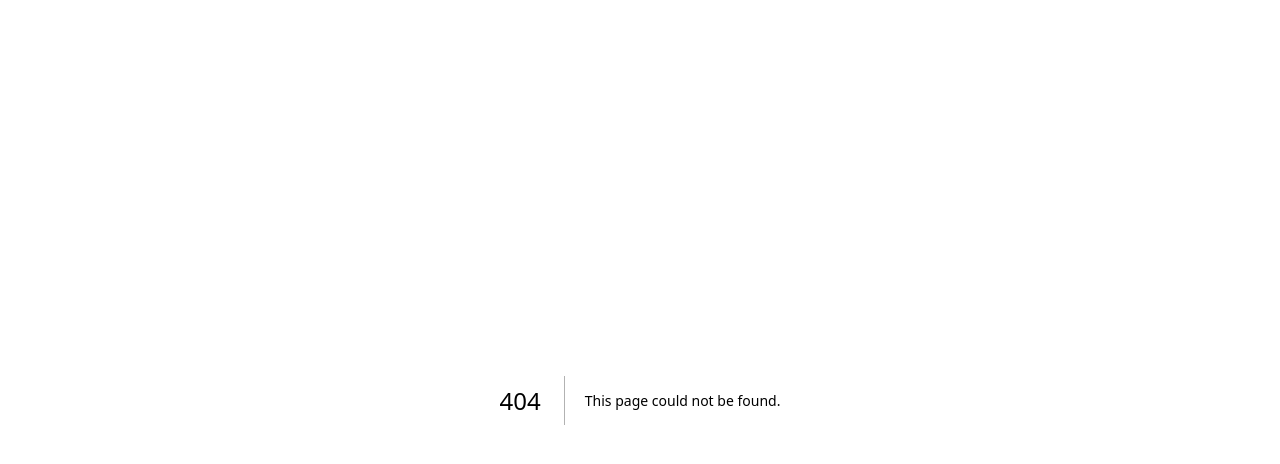
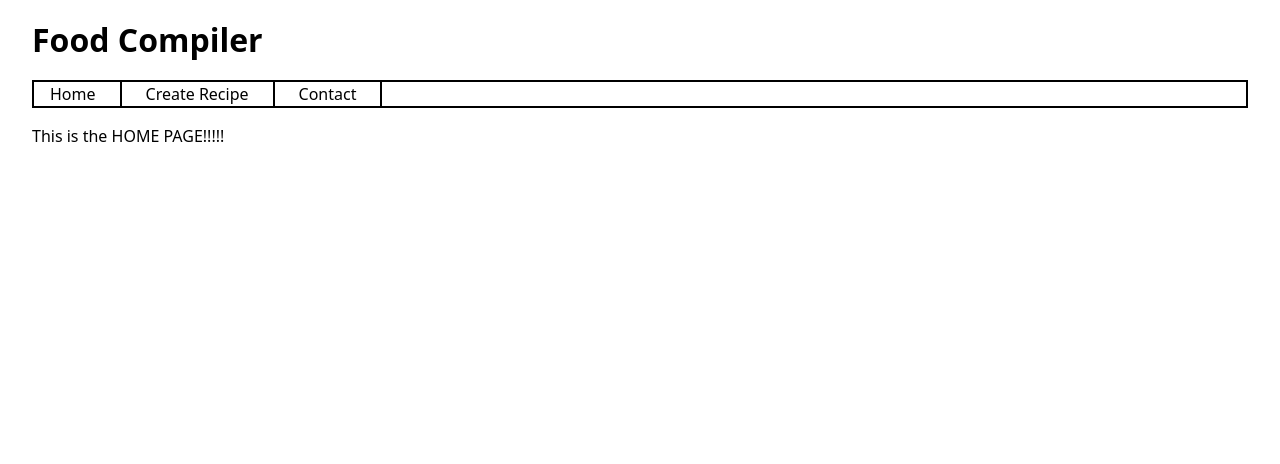
Before and after one commit to YYY2383/FYP, a Next.js app: page / in a window 1280 px wide. Before the commit this address had no page. Shown: the top 464 px of the page. Built offline with nearby package versions, Linux system fonts and the light colour scheme.

Commit message:
fix loading

```diff
--- /dev/null
+++ b/app/page.tsx
@@ -0,0 +1,29 @@
+"use client";
+import React from "react"
+import Navbar from "../components/navbar"
+
+
+export default function Home() {
+
+
+  return (
+    <main className='main'>
+      <div className='container'>
+        <h1 className="appName">Food Compiler</h1>
+
+        <div className = 'body'>
+          <div>
+            <Navbar />
+          </div>
+
+          <div className = 'head'>
+            <h2>This is the HOME PAGE!!!!!</h2>
+
+          </div>
+        </div>
+      </div>
+
+
+    </main>
+  )
+}
```
